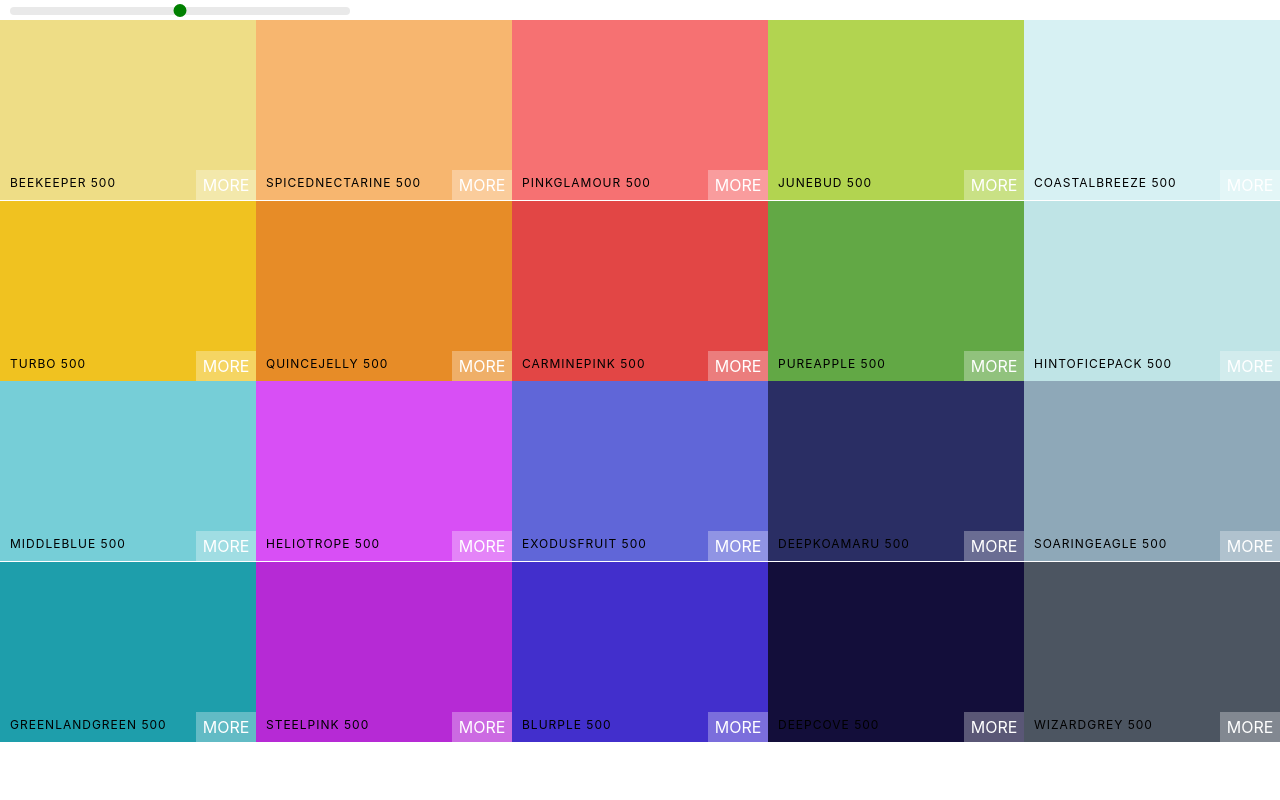
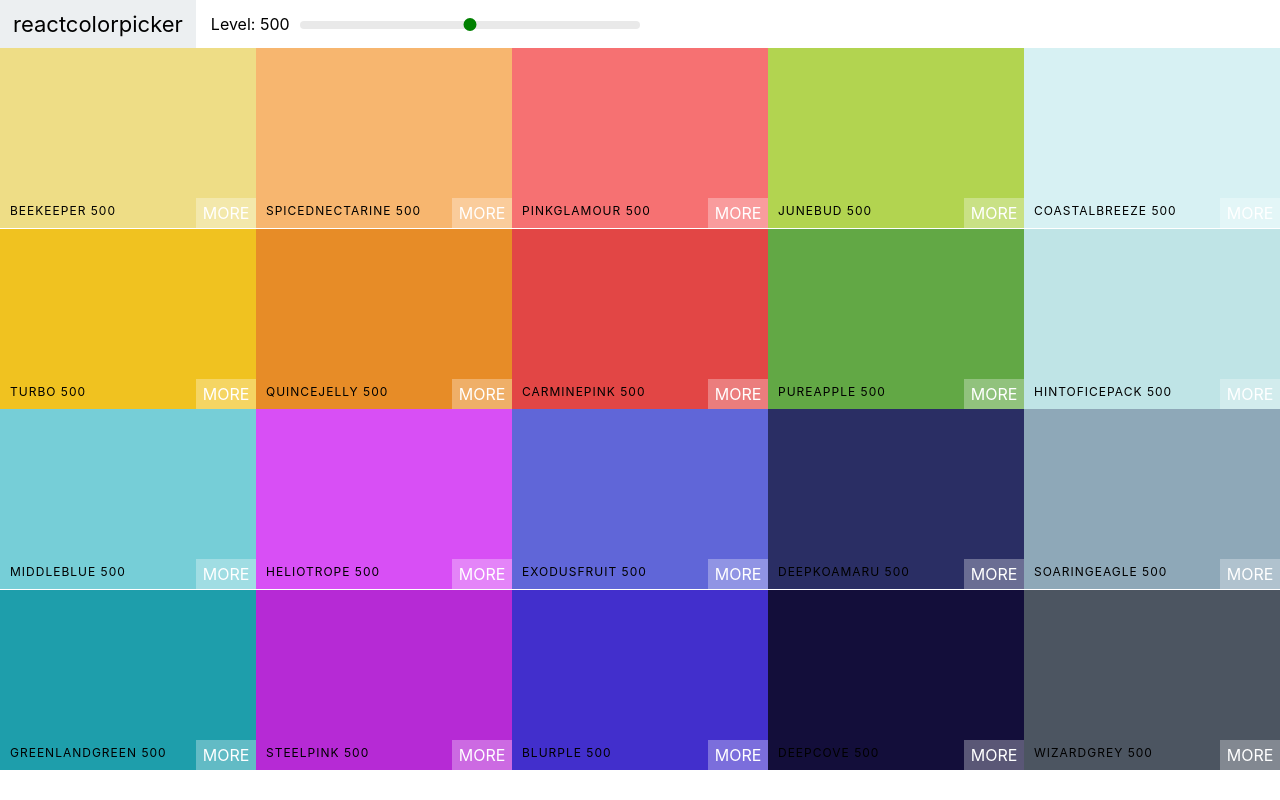
Before and after one commit to k-son/react-color-app, a React (Create React App) app: page / in a window 1280 px wide. Built offline with nearby package versions, Linux system fonts and the light colour scheme.

Commit message:
Add Navbar

```diff
--- /dev/null
+++ b/src/Navbar.css
@@ -0,0 +1,48 @@
+.Navbar {
+  display: flex;
+  align-items: center;
+  justify-content: flex-start;
+  height: 6vh;
+}
+
+.logo {
+  margin-right: 15px;
+  padding: 0 13px;
+  font-size: 22px;
+  background-color: #eceff1;
+  height: 100%;
+  display: flex;
+  align-items: center;
+}
+
+.logo a {
+  text-decoration: none;
+  color: #000;
+}
+
+.slider {
+  width: 340px;
+  margin: 0 10px;
+  display: inline-block;
+}
+
+.rc-slider-track {
+  background-color: transparent;
+}
+
+.rc-slider-rail {
+  height: 8px;
+}
+
+.rc-slider-handle,
+.rc-slider-handle:active,
+.rc-slider-handle:focus,
+.rc-slider-handle:hover {
+  background-color: green;
+  outline: none;
+  border: 2px solid green;
+  box-shadow: none;
+  width: 13px;
+  height: 13px;
+  margin-top: -3px;
+}
--- /dev/null
+++ b/src/Navbar.js
@@ -0,0 +1,31 @@
+import React, { Component } from 'react';
+import Slider, { Range } from 'rc-slider';
+import 'rc-slider/assets/index.css';
+import './Navbar.css';
+
+class Navbar extends Component {
+  render() {
+    const { level, changeLevel } = this.props;
+    return (
+      <header className="Navbar">
+        <div className="logo">
+          <a href="#">reactcolorpicker</a>
+        </div>
+        <div className="slider-container">
+          <span>Level: {level}</span>
+          <div className="slider">
+            <Slider
+              defaultValue={level}
+              min={100}
+              max={900}
+              step={100}
+              onAfterChange={changeLevel}
+            />
+          </div>
+        </div>
+      </header>
+    );
+  }
+}
+
+export default Navbar;
--- a/src/Palette.css
+++ b/src/Palette.css
@@ -5,30 +5,3 @@
 .Palette-colors {
   height: 90%;
 }
-
-.slider {
-  width: 340px;
-  margin: 0 10px;
-  display: inline-block;
-}
-
-.rc-slider-track {
-  background-color: transparent;
-}
-
-.rc-slider-rail {
-  height: 8px;
-}
-
-.rc-slider-handle,
-.rc-slider-handle:active,
-.rc-slider-handle:focus,
-.rc-slider-handle:hover {
-  background-color: green;
-  outline: none;
-  border: 2px solid green;
-  box-shadow: none;
-  width: 13px;
-  height: 13px;
-  margin-top: -3px;
-}
--- a/src/Palette.js
+++ b/src/Palette.js
@@ -1,7 +1,6 @@
 import React, { Component } from 'react';
 import ColorBox from './ColorBox';
-import Slider, { Range } from 'rc-slider';
-import 'rc-slider/assets/index.css';
+import Navbar from './Navbar';
 import './Palette.css'; // must come after rc-slider styles to override them
 class Palette extends Component {
   constructor(props) {
@@ -23,15 +22,7 @@
 
     return (
       <div className="Palette">
-        <div className="slider">
-          <Slider
-            defaultValue={level}
-            min={100}
-            max={900}
-            step={100}
-            onAfterChange={this.changeLevel}
-          />
-        </div>
+        <Navbar level={level} changeLevel={this.changeLevel} />
         <div className="Palette-colors">
           {colorBoxes}
         </div>
```
